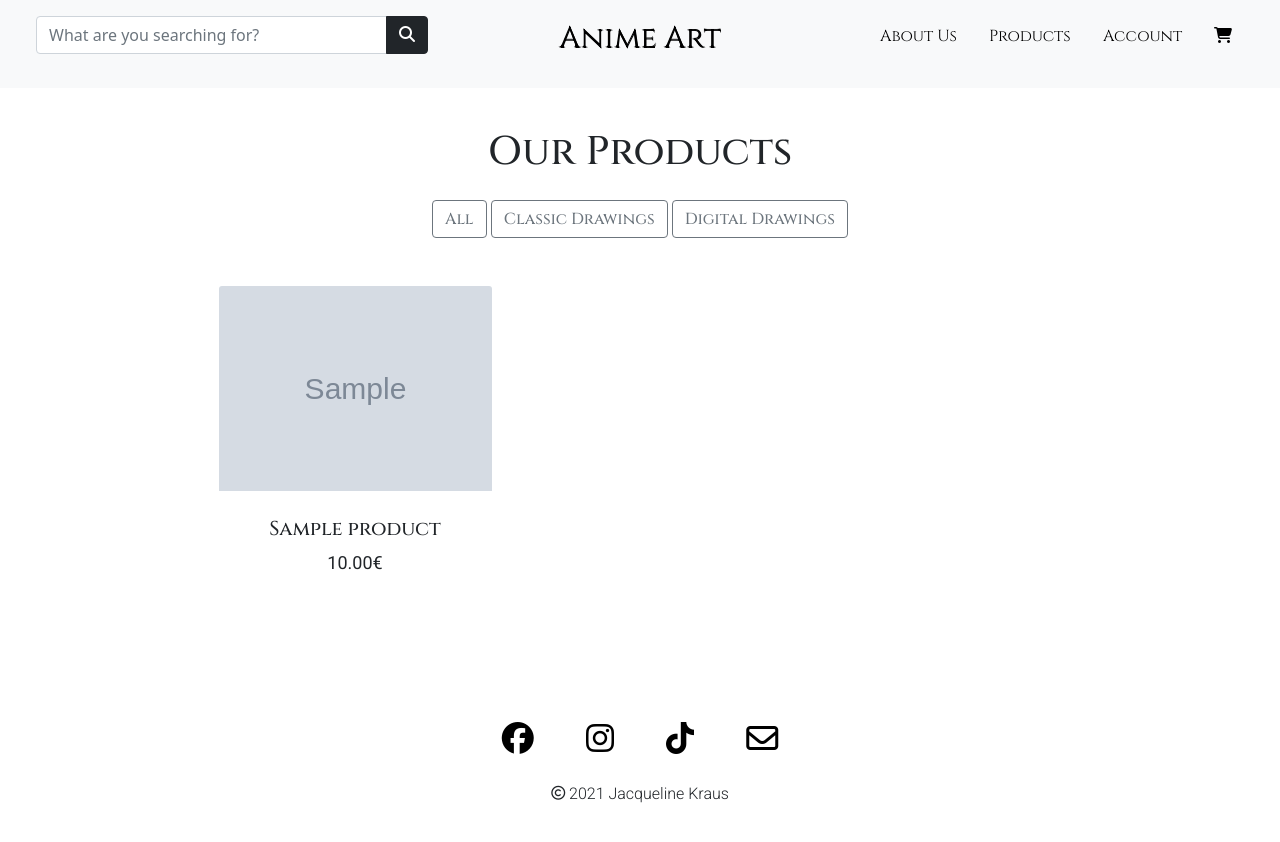
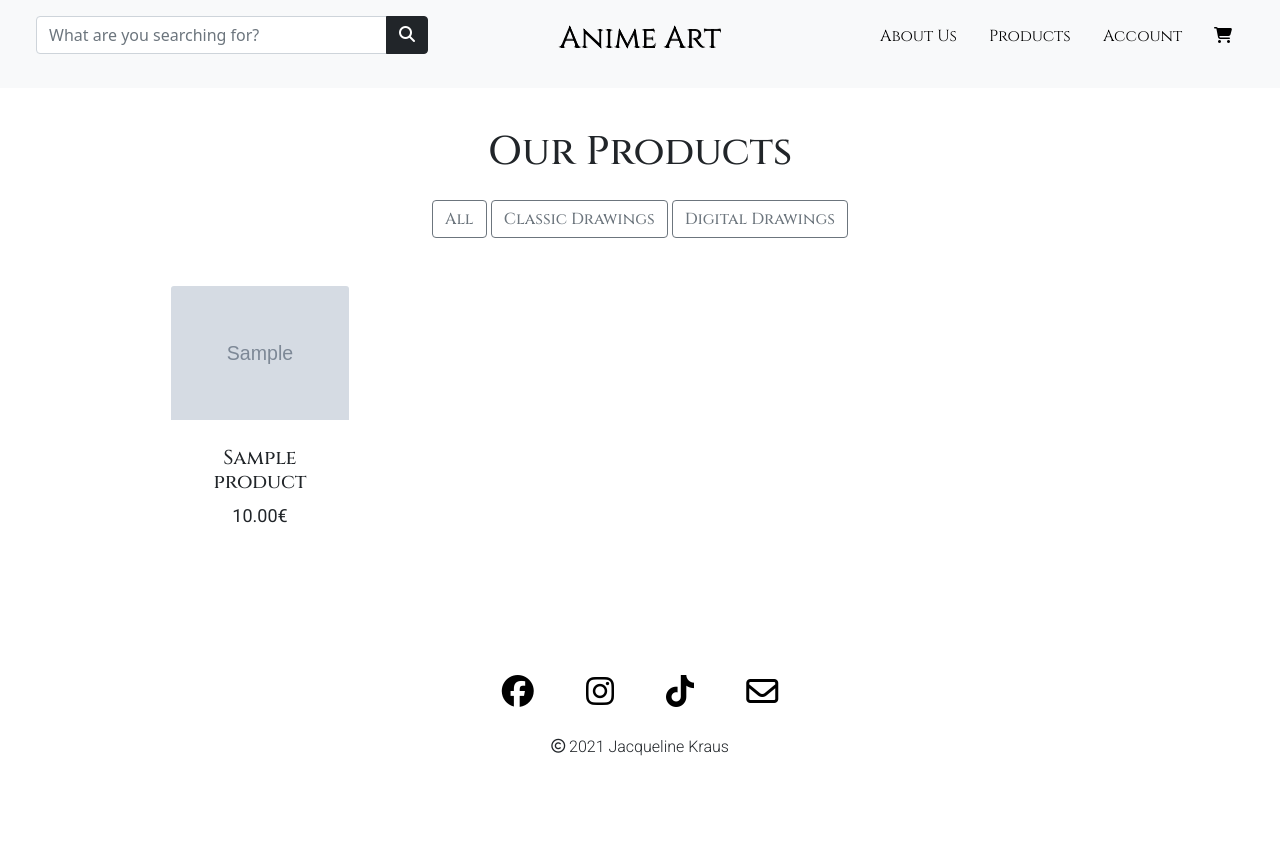
Before and after one commit to jacqueline-kraus/MS4-anime-art, a Django app: page /products/ in a window 1280 px wide. Shown: the top 842 px of the page. Run offline with Django 3.2, Linux system fonts and the light colour scheme; tables that the repository leaves empty hold one stand-in row (values such as "Sample post"); grey boxes marked "Sample" are stand-in pictures; parts of the project's set-up code (start-up, migrations or seed data) failed here and were passed over; some libraries are stand-ins or nearby versions.

Commit message:
Update product list to show 3 columns instead of 2

```diff
--- a/products/templates/products/products.html
+++ b/products/templates/products/products.html
@@ -24,7 +24,7 @@
   <div class="container">
     <div class="row">
       {% for product in products %}
-        <div class="col-sm-6 text-center my-5">
+        <div class="col-4 text-center my-5">
           <!-- From Bootstrap -->
           <div class="card h-50 w-50">
             <a href="{% url 'product_display' product.id %}">
```
